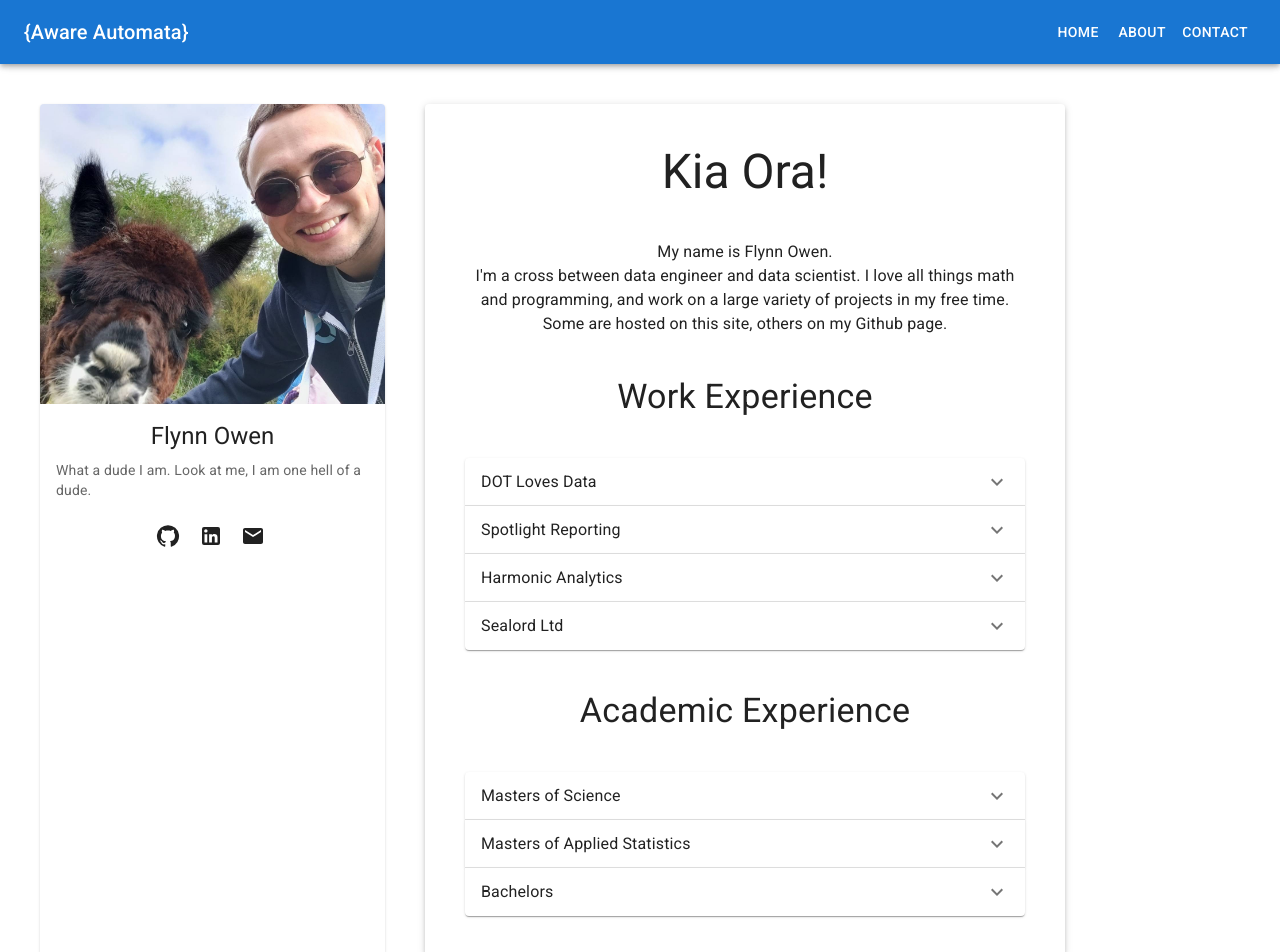
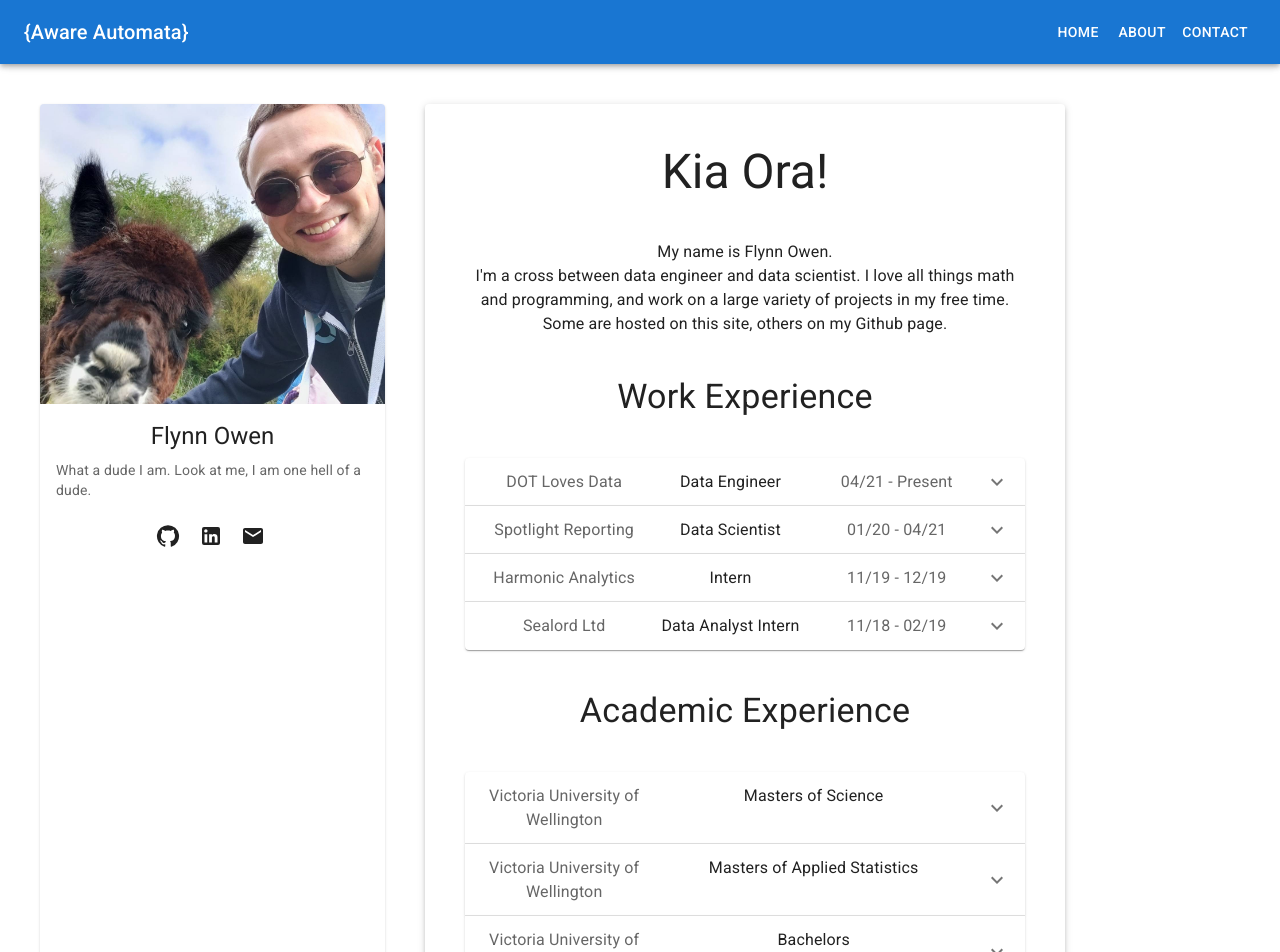
Before and after one commit to FlynnOwen/aware-automaton, a React (Create React App) app in the folder flynn-website/: page / in a window 1280 px wide. Shown: the top 952 px of the page. Built offline with nearby package versions, Linux system fonts and the light colour scheme.

Commit message:
add details to accordians

```diff
--- a/flynn-website/src/components/body/academicaccordian.js
+++ b/flynn-website/src/components/body/academicaccordian.js
@@ -14,7 +14,8 @@ export default function AcademicAccordion(props) {
             aria-controls="panel1a-content"
             id="panel1a-header"
           >
-            <Typography>Masters of Science</Typography>
+          <Typography sx={{ width: '33%', color: 'text.secondary', flexShrink: 0 }}>Victoria University of Wellington</Typography>
+          <Typography sx={{ width: '66%'}}>Masters of Science</Typography>
           </AccordionSummary>
           <AccordionDetails>
             <Typography>
@@ -29,7 +30,8 @@ export default function AcademicAccordion(props) {
             aria-controls="panel2a-content"
             id="panel2a-header"
           >
-            <Typography>Masters of Applied Statistics</Typography>
+            <Typography sx={{ width: '33%', color: 'text.secondary', flexShrink: 0 }}>Victoria University of Wellington</Typography>
+            <Typography sx={{ width: '66%'}}>Masters of Applied Statistics</Typography>
           </AccordionSummary>
           <AccordionDetails>
             <Typography>
@@ -44,7 +46,8 @@ export default function AcademicAccordion(props) {
             aria-controls="panel2a-content"
             id="panel2a-header"
           >
-            <Typography>Bachelors</Typography>
+            <Typography sx={{ width: '33%', color: 'text.secondary', flexShrink: 0 }}>Victoria University of Wellington</Typography>
+            <Typography sx={{ width: '66%'}}>Bachelors</Typography>
           </AccordionSummary>
           <AccordionDetails>
             <Typography>
--- a/flynn-website/src/components/body/workaccordian.js
+++ b/flynn-website/src/components/body/workaccordian.js
@@ -14,7 +14,9 @@ export default function WorkAccordion(props) {
           aria-controls="panel1a-content"
           id="panel1a-header"
         >
-          <Typography>DOT Loves Data</Typography>
+          <Typography sx={{ width: '33%', color: 'text.secondary', flexShrink: 0 }}>DOT Loves Data</Typography>
+          <Typography sx={{ width: '33%'}}>Data Engineer</Typography>
+          <Typography sx={{ width: '33%', color: 'text.secondary' }}>04/21 - Present</Typography>
         </AccordionSummary>
         <AccordionDetails>
           <Typography>
@@ -29,7 +31,9 @@ export default function WorkAccordion(props) {
           aria-controls="panel2a-content"
           id="panel2a-header"
         >
-          <Typography>Spotlight Reporting</Typography>
+          <Typography sx={{ width: '33%', color: 'text.secondary', flexShrink: 0 }}>Spotlight Reporting</Typography>
+          <Typography sx={{ width: '33%'}}>Data Scientist</Typography>
+          <Typography sx={{ width: '33%', color: 'text.secondary' }}>01/20 - 04/21</Typography>
         </AccordionSummary>
         <AccordionDetails>
           <Typography>
@@ -44,7 +48,9 @@ export default function WorkAccordion(props) {
           aria-controls="panel2a-content"
           id="panel2a-header"
         >
-          <Typography>Harmonic Analytics</Typography>
+          <Typography sx={{ width: '33%', color: 'text.secondary', flexShrink: 0 }}>Harmonic Analytics</Typography>
+          <Typography sx={{ width: '33%'}}>Intern</Typography>
+          <Typography sx={{ width: '33%', color: 'text.secondary' }}>11/19 - 12/19</Typography>
         </AccordionSummary>
         <AccordionDetails>
           <Typography>
@@ -59,7 +65,9 @@ export default function WorkAccordion(props) {
           aria-controls="panel2a-content"
           id="panel2a-header"
         >
-          <Typography>Sealord Ltd</Typography>
+          <Typography sx={{ width: '33%', color: 'text.secondary', flexShrink: 0 }}>Sealord Ltd</Typography>
+          <Typography sx={{ width: '33%'}}>Data Analyst Intern</Typography>
+          <Typography sx={{ width: '33%', color: 'text.secondary' }}>11/18 - 02/19</Typography>
         </AccordionSummary>
         <AccordionDetails>
           <Typography>
```
